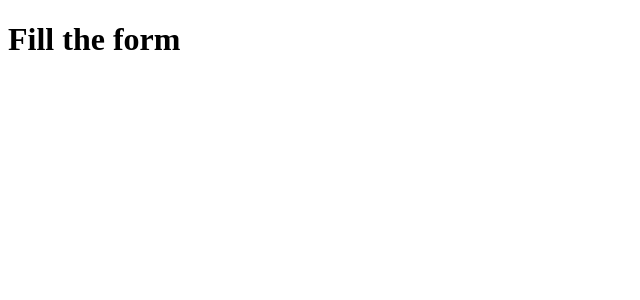
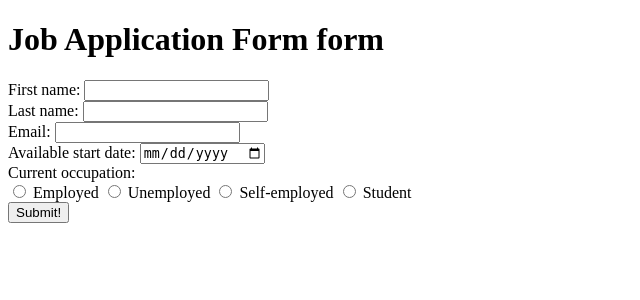
Before and after one commit to SatvikNanda/python_projects, a Flask app: page / in a window 1280 px wide. Shown: the top 300 px of the page, without its empty margins (0-640 px from the left). Run offline with Flask 3, Linux system fonts and the light colour scheme.

Commit message:
building the form

```diff
--- a/project-flask_form/templates/index.html
+++ b/project-flask_form/templates/index.html
@@ -6,6 +6,42 @@
     <title>job application</title>
 </head>
 <body>
-    <h1>Fill the form</h1>
+    <h1>Job Application Form form</h1>
+    <form>
+        <div>
+            <label for="first_name">First name:</label>
+            <input type="text" id="first_name" name="first_name" required>
+        </div>
+        <div>
+            <label for="last_name">Last name:</label>
+            <input type="text" id="last_name" name="last_name" required>
+        </div>
+        <div>
+            <label for="email">Email:</label>
+            <input type="email" id="email" name="email" required>
+        </div>
+        <div>
+            <label for="date">Available start date:</label>
+            <input type="date" id="date" name="date" required>
+        </div>
+        <div>
+            <label>Current occupation:</label><br>
+
+            <div id="occupation">
+                <input type="radio" id="employed" name="occupation" required>
+                <label for="employed">Employed</label>
+
+                <input type="radio" id="unemployed" name="occupation" required>
+                <label for="unemployed">Unemployed</label>
+
+                <input type="radio" id="self-employed" name="occupation" required>
+                <label for="self-employed">Self-employed</label>
+
+                <input type="radio" id="student" name="occupation" required>
+                <label for="student">Student</label>
+            </div>
+        </div>
+        <button type="button">Submit!</button>
+    </form>
 </body>
 </html>
```
